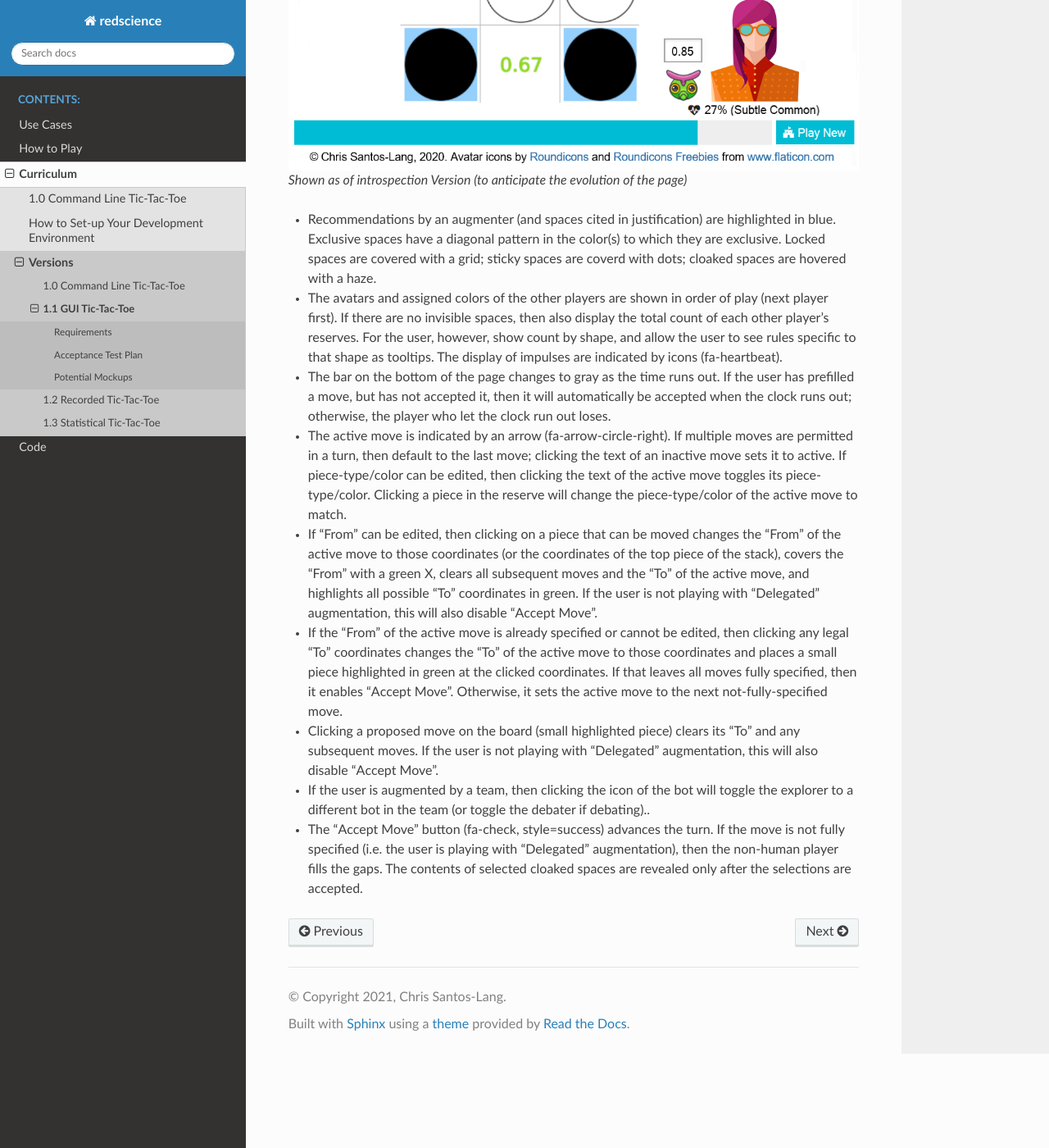
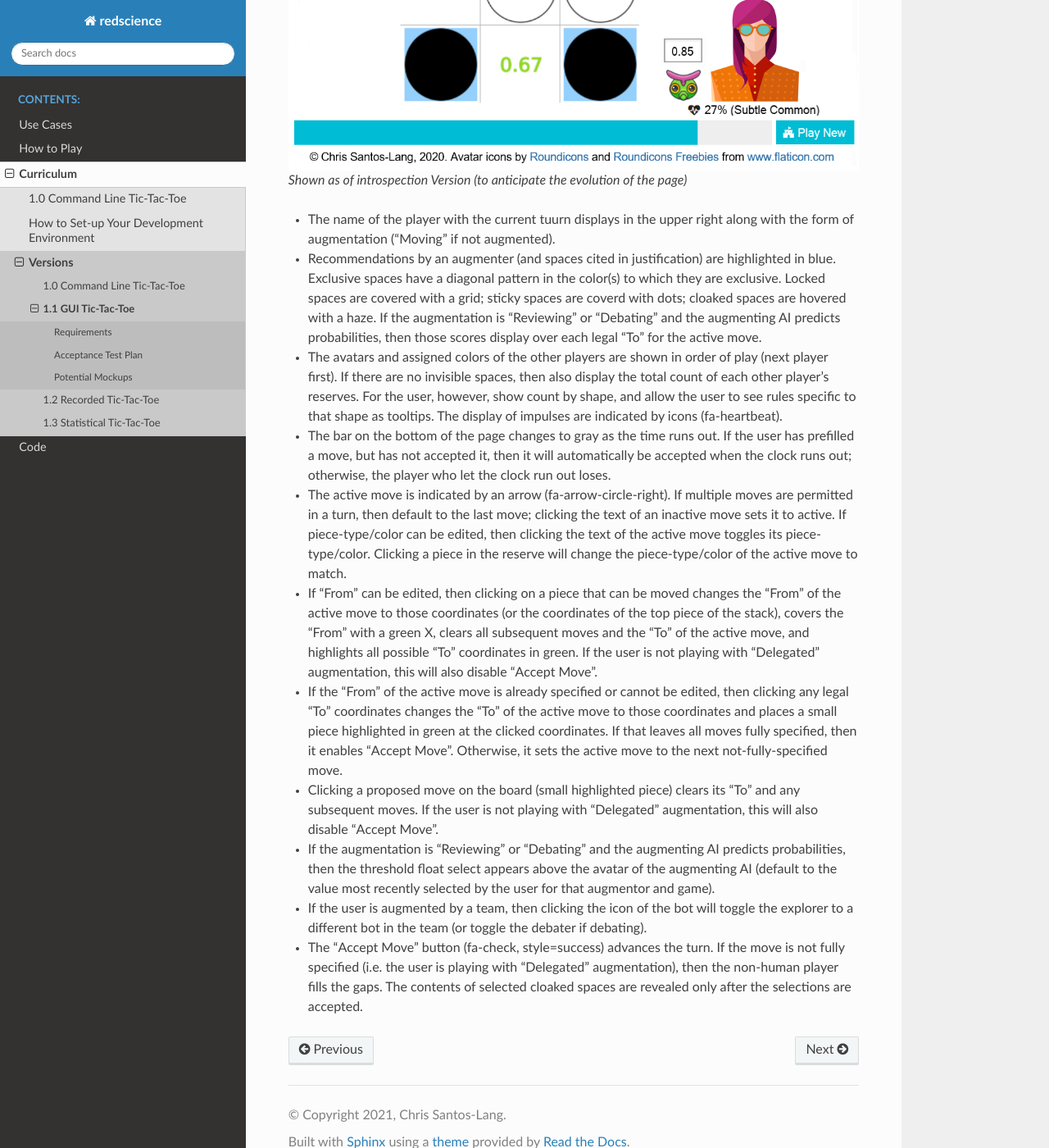
Before and after one commit to ChrisSantosLang/redscience, a Sphinx documentation site: the page built from docs/source/releases/gui.rst, in a window 1280 px wide and 1400 px high, scrolled down 3146 px. Shown: the whole window at 82% size. Built offline with Sphinx 7.4.7 and the Read the Docs theme 2.0.0, drawn with Linux system fonts in a browser that asks for light colours; pages that are not in the unit, such as notebooks, are missing from menus.

Commit message:
Update gui.rst

```diff
--- a/docs/source/releases/gui.rst
+++ b/docs/source/releases/gui.rst
@@ -88,11 +88,16 @@ Playground Page
   Shown as of :doc:`introspection` Version (to anticipate the
   evolution of the page)
 
+* The name of the player with the current tuurn displays in the
+  upper right along with the form of augmentation ("Moving" if not
+  augmented).
 * Recommendations by an augmenter (and spaces cited in justification)
   are highlighted in blue. Exclusive spaces have a diagonal pattern
   in the color(s) to which they are exclusive. Locked spaces are
   covered with a grid; sticky spaces are coverd with dots; cloaked
-  spaces are hovered with a haze.
+  spaces are hovered with a haze. If the augmentation is “Reviewing”
+  or “Debating” and the augmenting AI predicts probabilities, then
+  those scores display over each legal "To" for the active move.
 * The avatars and assigned colors of the other players are shown
   in order of play (next player first). If there are no invisible
   spaces, then also display the total count of each other player’s
@@ -128,9 +133,14 @@ Playground Page
   clears its “To” and any subsequent moves. If the user is not
   playing with “Delegated” augmentation, this will also disable
   “Accept Move”.
+* If the augmentation is “Reviewing” or “Debating” and the
+  augmenting AI predicts probabilities, then the threshold float
+  select appears above the avatar of the augmenting AI (default
+  to the value most recently selected by the user for that
+  augmentor and game).
 * If the user is augmented by a team, then clicking the icon of
   the bot will toggle the explorer to a different bot in the team
-  (or toggle the debater if debating)..
+  (or toggle the debater if debating).
 * The “Accept Move” button (fa-check, style=success) advances the
   turn. If the move is not fully specified (i.e. the user is
   playing with “Delegated” augmentation), then the non-human player
```
